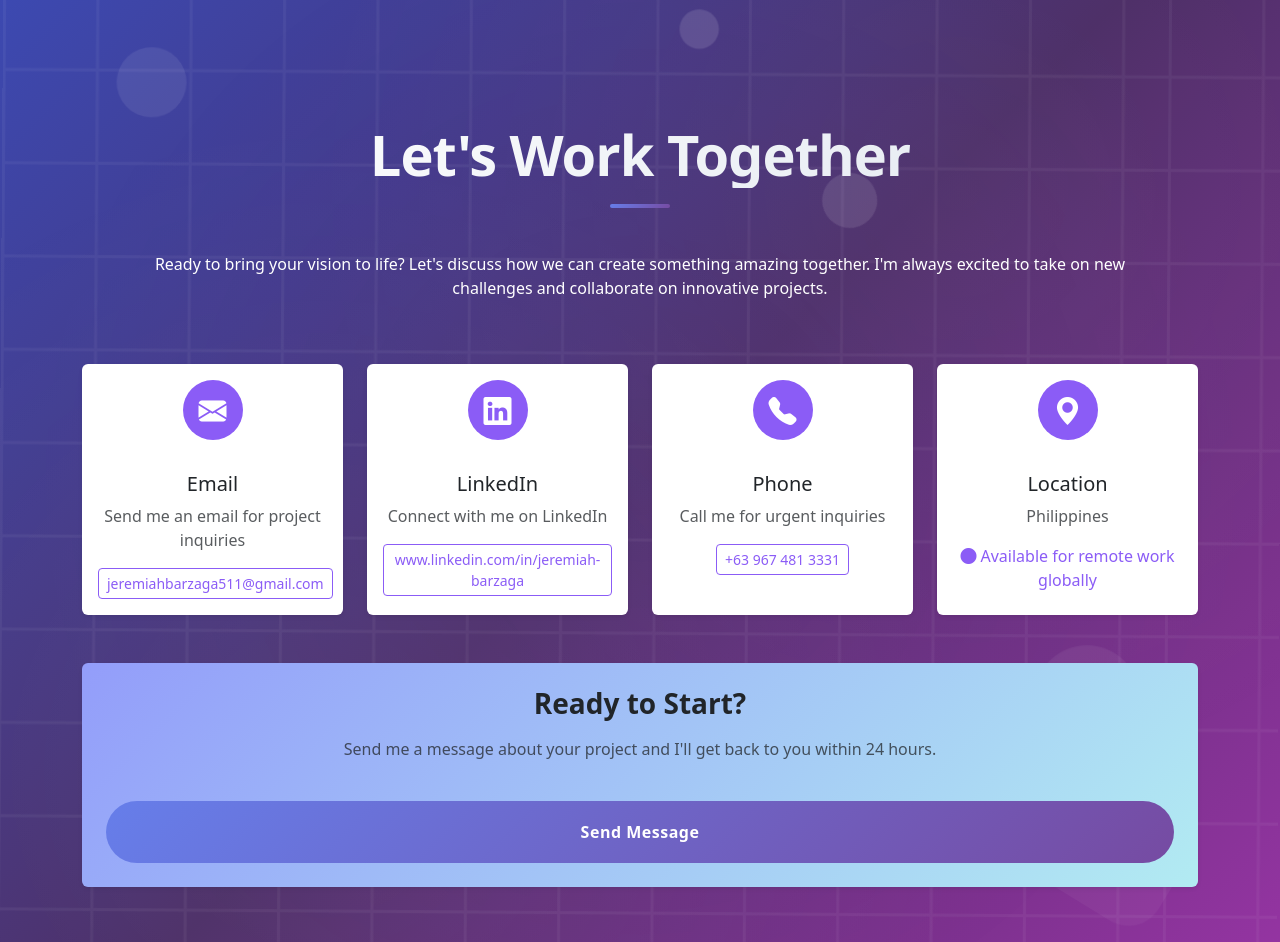
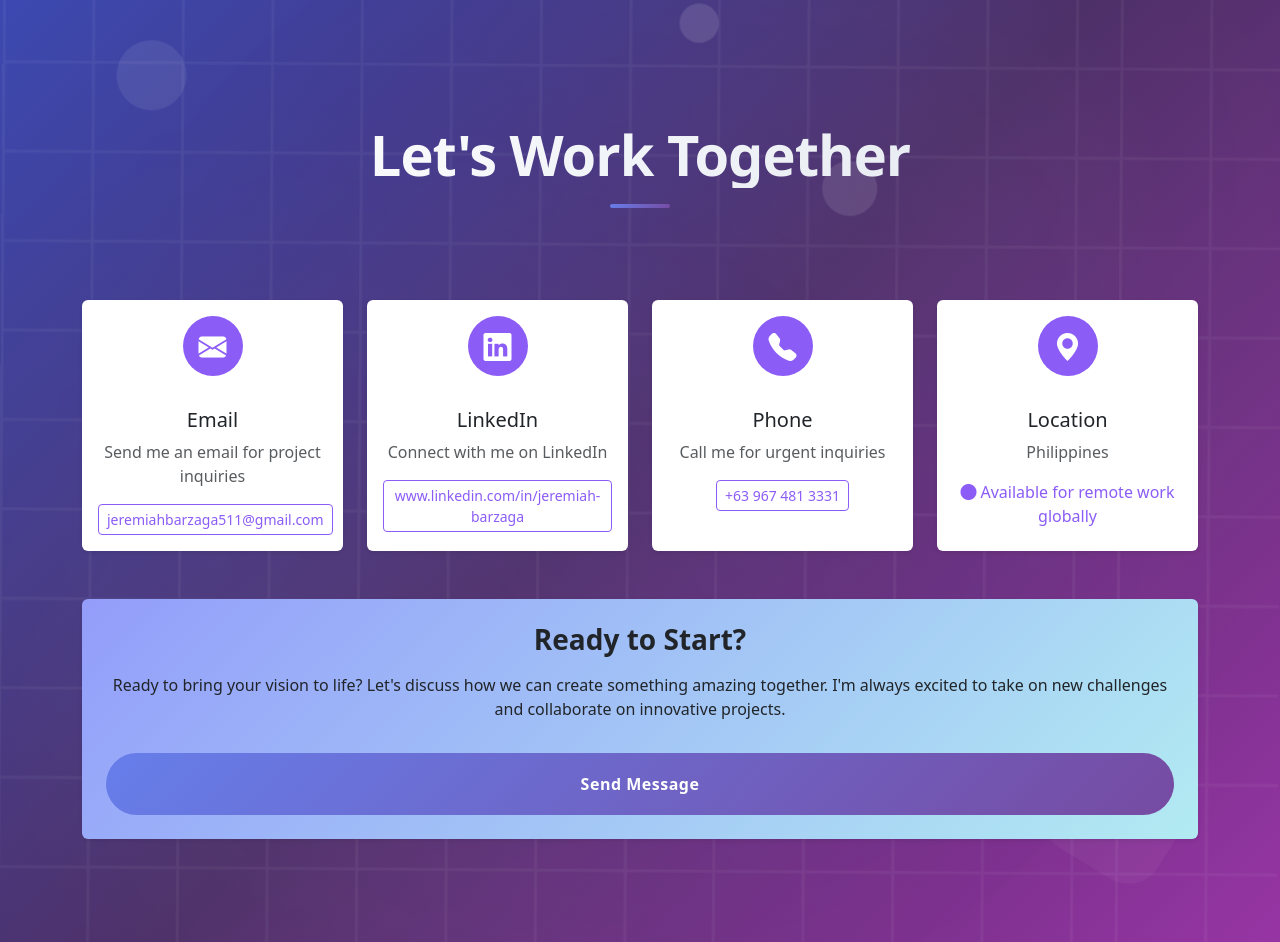
Before and after one commit to jeremiahbarzaga/KuyaMaya, a plain HTML site: page index.html in a window 1280 px wide. Shown: the part 3861-4803 px from the top of the page. Drawn offline with nearby package versions, Linux system fonts and the light colour scheme.

Commit message:
Update index.html

```diff
--- a/index.html
+++ b/index.html
@@ -201,7 +201,6 @@ https://templatemo.com/tm-593-personal-shape
         <div class="container py-5">
             <div class="text-center p-5">
                 <h2 class="section-title fade-in">Let's Work Together</h2>
-                <p class="fade-in ">Ready to bring your vision to life? Let's discuss how we can create something amazing together. I'm always excited to take on new challenges and collaborate on innovative projects.</p>
 
             </div>
             <div class="row g-4">
@@ -266,7 +265,9 @@ https://templatemo.com/tm-593-personal-shape
             <div class="mt-5 text-center">
                 <div class="card shadow-sm border-0 p-4" style="background: linear-gradient(135deg, #939dfa 0%, #b2ebf2 100%)">
                     <h3 class="fw-bold mb-3">Ready to Start?</h3>
-                    <p class="text-muted mb-4">Send me a message about your project and I'll get back to you within 24 hours.</p>
+                    <!-- <p class="text-muted mb-4">Send me a message about your project and I'll get back to you within 24 hours.</p> -->
+                <p class="fade-in ">Ready to bring your vision to life? Let's discuss how we can create something amazing together. I'm always excited to take on new challenges and collaborate on innovative projects.</p>
+
                     <a href="mailto:jeremiahbarzaga511@gmail.com" class="submit-btn">Send Message</a>
                 </div>
             </div>
```
